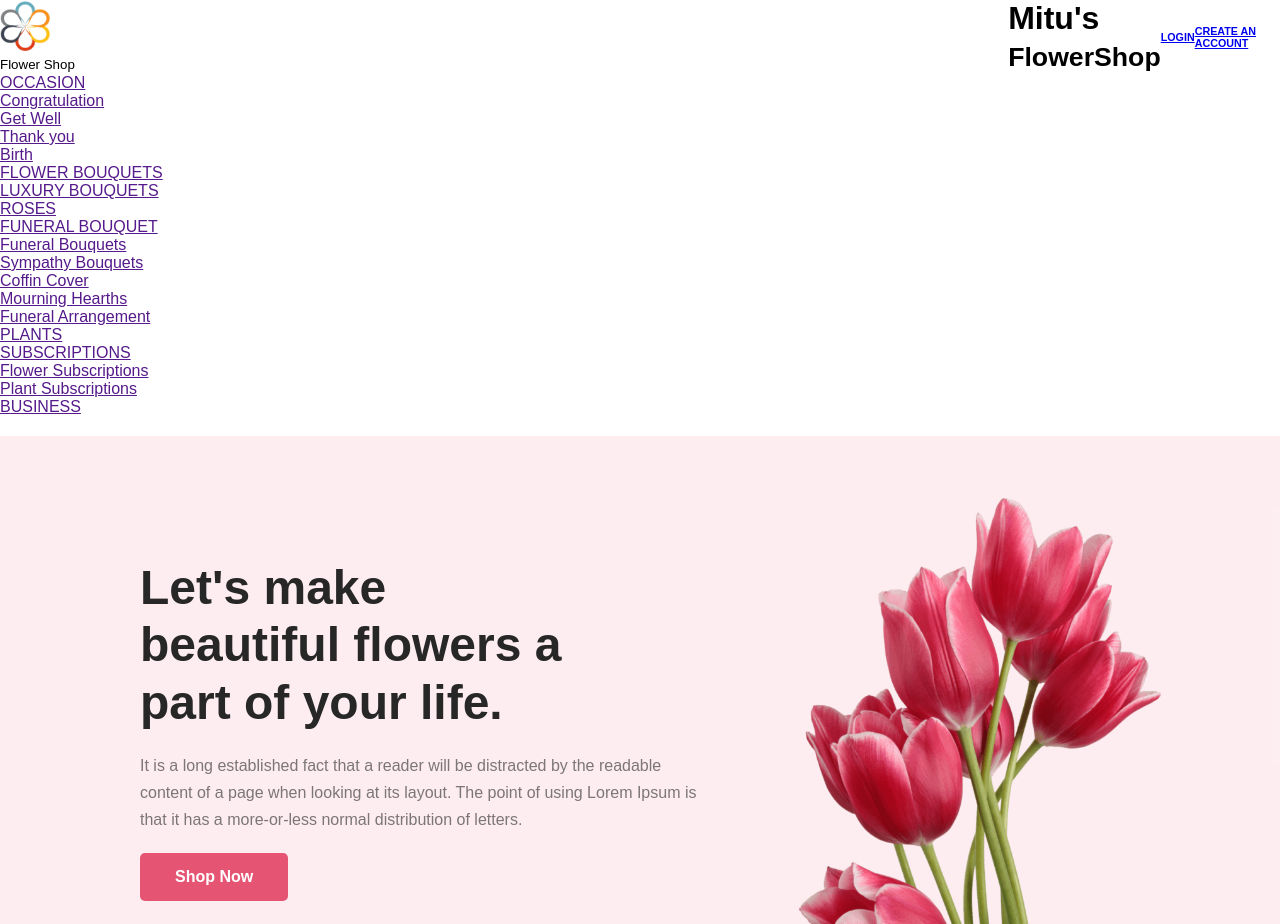
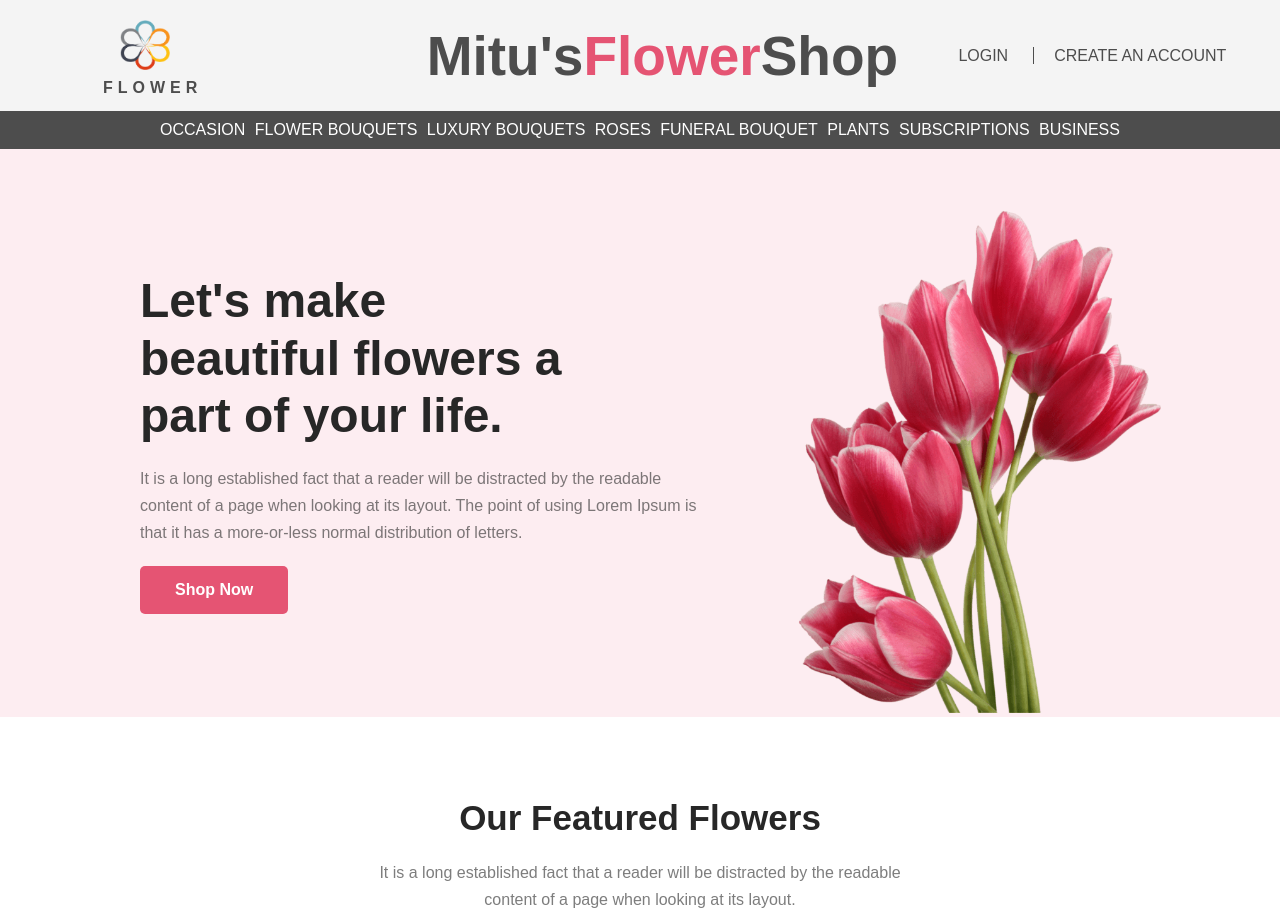
Before and after one commit to Jannatul-Mitu/Flower-Shop, a plain HTML site: page index.html in a window 1280 px wide. Shown: the top 924 px of the page. Drawn offline with Linux system fonts and the light colour scheme; a web font is replaced by a local one.

Commit message:
final project

```diff
--- a/css/style.css
+++ b/css/style.css
@@ -17,42 +17,132 @@ header{
     display: flex;
     justify-content: space-between;
     align-items: center;
+    padding: 10px 0px;
+    background-color: #F4F4F4;
 }
 
 .logo{
-    width: 100%;
+    width: 33.33%;
 }
 
 .logo img{
     width: 50px;
     height: 50px;
+    margin-top: 10px;
+    margin-left: 120px;
+}
+
+.logo p{
+    font-size: 16px;
+    font-weight: 700;
+    line-height: 1.7em;
+    color: #4D4D4D;
+    margin-left: 103px;
+    letter-spacing: 5px;
 }
 
 .shop-name{
-
+    width: 33.33%;
+    text-align: center;
 }
 
 .shop-name h1{
-
+    text-align: center;
+    font-size: 55px;
+    font-weight: 700;
+    line-height: 1.2em;
+    color: #4D4D4D;
 }
 
-.shop-name h1 small{
-
+.shop-name h1 span{
+    color: #E55473;
 }
 
 .signin{
+    width: 33.33%;
     display: flex;
     align-items: center;
 }
 
 .login{
-
+    margin-left: 80px;
+    margin-right: 20px;
 }
 
-.account{
+.login a{
+    font-size: 16px;
+    font-weight: 400;
+    line-height: 1.7em;
+    text-decoration: none;
+    color: #4D4D4D;
+    padding: 0px 25px;
+    border-right: 1px solid #4D4D4D;
+}
 
+.account a{
+    font-size: 16px;
+    font-weight: 400;
+    line-height: 1.7em;
+    text-decoration: none;
+    color: #4D4D4D;
 }
 /* top section end */
+
+/* bottom section start */
+.bottom{
+    width: 100%;
+    background-color: #4D4D4D;
+}
+
+.nav{
+    width: 100%;
+    padding: 10px 0px;
+    margin: 0px 20px;
+}
+
+.nav > ul{
+    display: flex;
+    justify-content: space-between;
+    align-items: center;
+    margin: 0px 180px 0px 140px;
+}
+
+.nav li{
+    list-style: none;
+}
+
+.nav li:hover{
+    color: #4D4D4D;
+    background-color: #FFF;
+}
+
+.nav li a{
+    font-size: 16px;
+    text-decoration: none;
+    color: #FFF;
+}
+
+.nav li a:hover{
+    color: #4D4D4D;
+}
+
+.nested{
+    position: absolute;
+    display: none;
+    background-color: #4D4D4D;
+    width: 200px;
+}
+
+.inner-n{
+    color: gray;
+    border-bottom: 1px solid #4D4D4D;
+    margin-left: 20px;
+}
+
+.nav ul li:hover .nested{
+    display: block;
+}
+/* bottom section end */
 
 /* header end */
 
@@ -63,7 +153,6 @@ header{
 .b1{
     width: 100%;
     padding: 20px 0px 0px;
-    margin-top: 20px;
     background: rgba(229, 84, 115, 0.10);
 }
 .inner-b1{
--- a/index.html
+++ b/index.html
@@ -19,10 +19,10 @@
         <div class="top">
             <div class="logo">
                 <img src="images/logo.png" alt="">
-                <p><small>Flower Shop</small></p>
+                <p>FLOWER</p>
             </div>
             <div class="shop-name">
-                <h1>Mitu's <br> <small>Flower<span>Shop</span></small></h1>
+                <h1>Mitu's<span>Flower</span>Shop</small></h1>
             </div>
 
             <div class="signin">
@@ -42,10 +42,10 @@
                     <li>
                         <a href="">OCCASION</a>
                         <ul class="nested">
-                            <li><a href="">Congratulation</a></li>
-                            <li><a href="">Get Well</a></li>
-                            <li><a href="">Thank you</a></li>
-                            <li><a href="">Birth</a></li>
+                            <li><a href="" class="inner-n">Congratulation</a></li>
+                            <li><a href="" class="inner-n">Get Well</a></li>
+                            <li><a href="" class="inner-n">Thank you</a></li>
+                            <li><a href="" class="inner-n">Birth</a></li>
                         </ul>
                     </li>
                     <li><a href="">FLOWER BOUQUETS</a></li>
@@ -54,19 +54,19 @@
                     <li>
                         <a href="">FUNERAL BOUQUET</a>
                         <ul class="nested">
-                            <li><a href="">Funeral Bouquets</a></li>
-                            <li><a href="">Sympathy Bouquets</a></li>
-                            <li><a href="">Coffin Cover</a></li>
-                            <li><a href="">Mourning Hearths</a></li>
-                            <li><a href="">Funeral Arrangement</a></li>
+                            <li><a href="" class="inner-n">Funeral Bouquets</a></li>
+                            <li><a href="" class="inner-n">Sympathy Bouquets</a></li>
+                            <li><a href="" class="inner-n">Coffin Cover</a></li>
+                            <li><a href="" class="inner-n">Mourning Hearths</a></li>
+                            <li><a href="" class="inner-n">Funeral Arrangement</a></li>
                         </ul>
                     </li>
                     <li><a href="">PLANTS</a></li>
                     <li>
                         <a href="">SUBSCRIPTIONS</a>
                         <ul class="nested">
-                            <li><a href="">Flower Subscriptions</a></li>
-                            <li><a href="">Plant Subscriptions</a></li>
+                            <li><a href="" class="inner-n">Flower Subscriptions</a></li>
+                            <li><a href="" class="inner-n">Plant Subscriptions</a></li>
                         </ul>
                     </li>
                     <li><a href="">BUSINESS</a></li>
```
